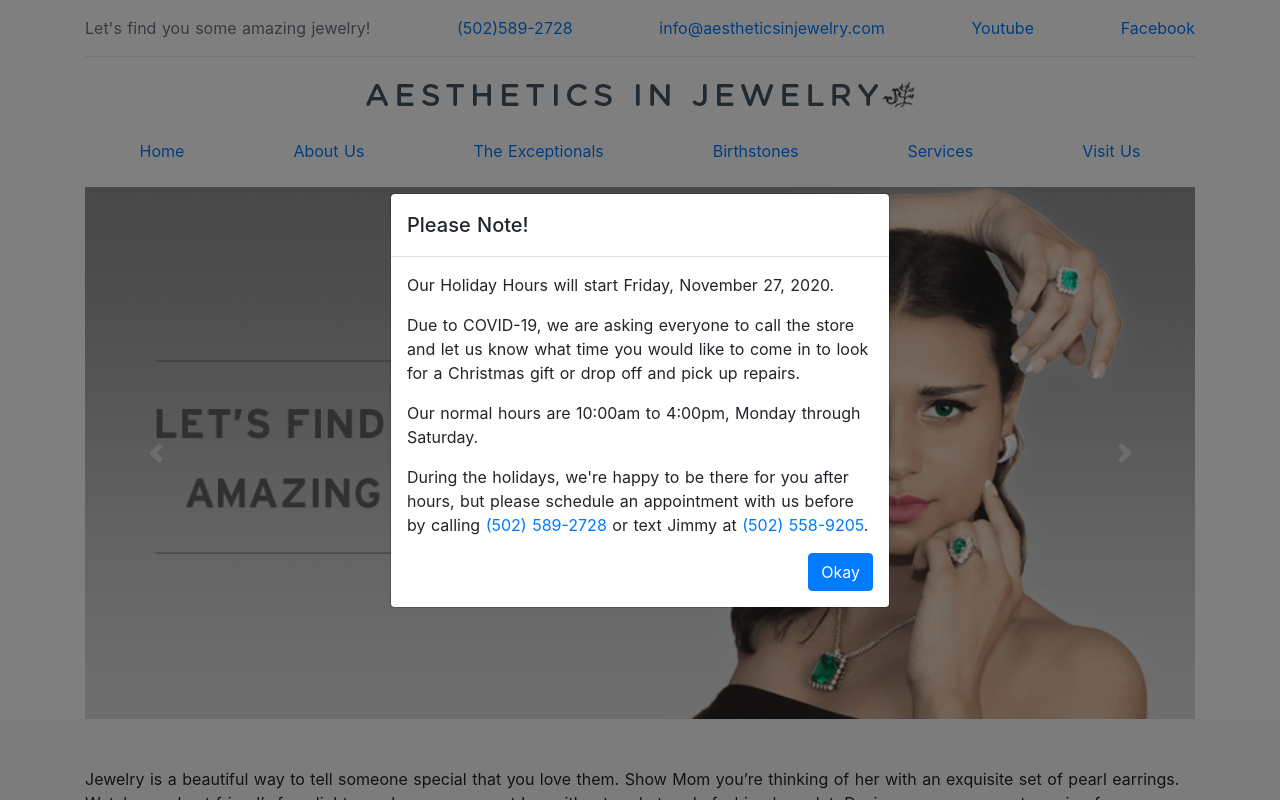
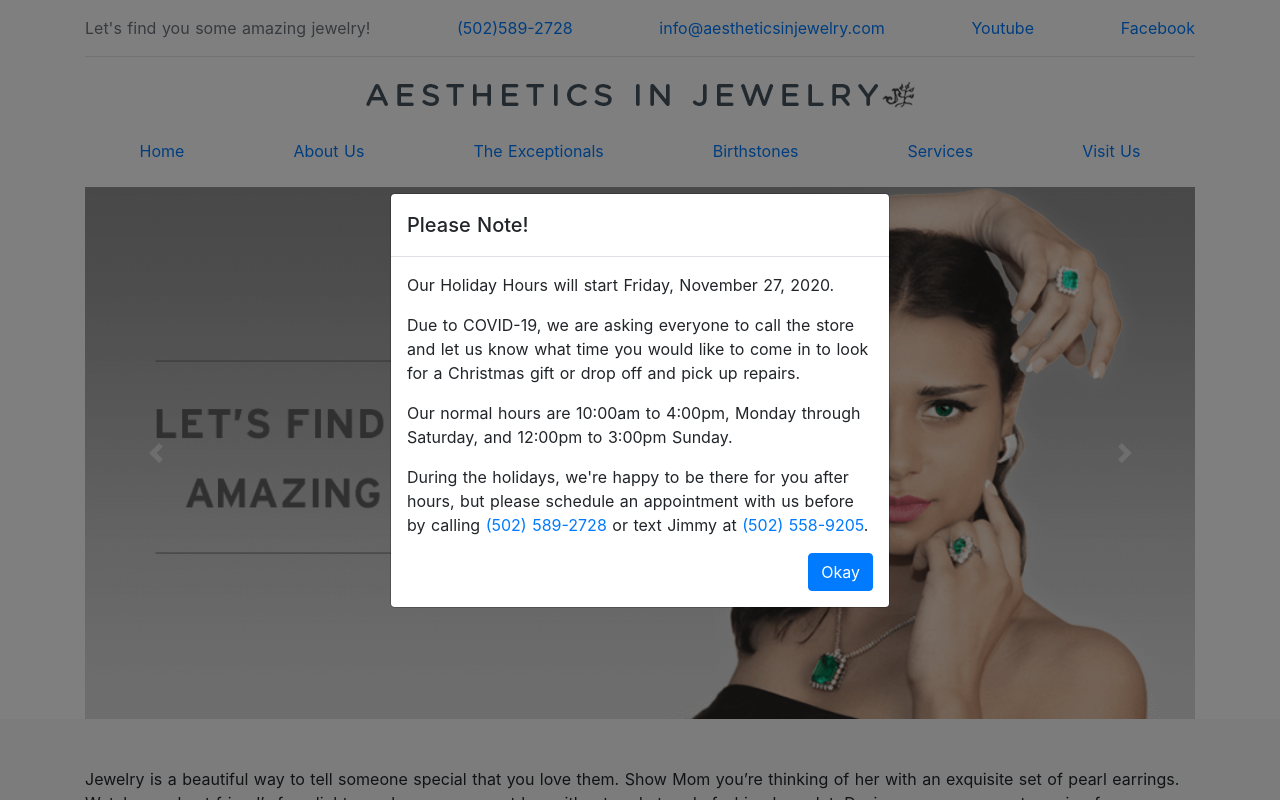
Before and after one commit to shadowlion/aestheticsinjewelry, a Nuxt app in the folder client/: page / in a window 1280 px wide. Shown: the top 800 px of the page. Built offline with nearby package versions, Linux system fonts and the light colour scheme.

Commit message:
chore: add hours for Sunday

```diff
--- a/client/components/Base/BaseFooter/index.vue
+++ b/client/components/Base/BaseFooter/index.vue
@@ -24,7 +24,7 @@
             <br />
             Sat: 10:00am - 3:00pm
             <br />
-            Sun: Closed
+            Sun: 12:00pm - 3:00pm
           </address>
 
           <address>
@@ -58,18 +58,9 @@
         </div>
         <div class="col-md-6">
           <h2>Or Contact Us Here:</h2>
-          <contact-form></contact-form>
+          <ContactForm />
         </div>
       </div>
     </div>
   </footer>
 </template>
-
-<script lang="ts">
-import Vue from "vue";
-import ContactForm from "@/components/Forms/ContactForm/index.vue";
-
-export default Vue.extend({
-  components: { ContactForm },
-});
-</script>
--- a/client/components/Home/CovidModal/index.vue
+++ b/client/components/Home/CovidModal/index.vue
@@ -16,7 +16,10 @@
       what time you would like to come in to look for a Christmas gift or drop
       off and pick up repairs.
     </p>
-    <p>Our normal hours are 10:00am to 4:00pm, Monday through Saturday.</p>
+    <p>
+      Our normal hours are 10:00am to 4:00pm, Monday through Saturday, and
+      12:00pm to 3:00pm Sunday.
+    </p>
     <p>
       During the holidays, we're happy to be there for you after hours, but
       please schedule an appointment with us before by calling
```
Also changed, not shown: 1 other file (tests, documents, lock files or other folders).
